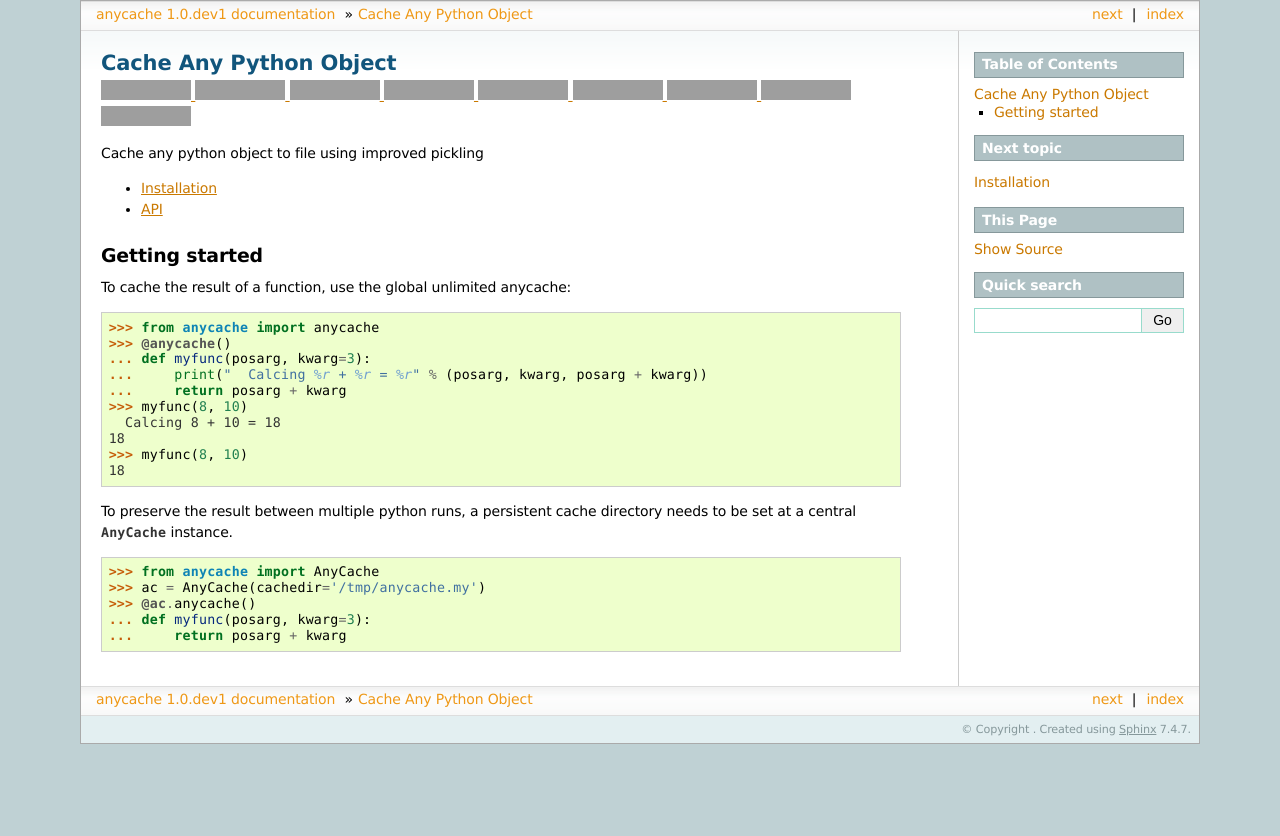
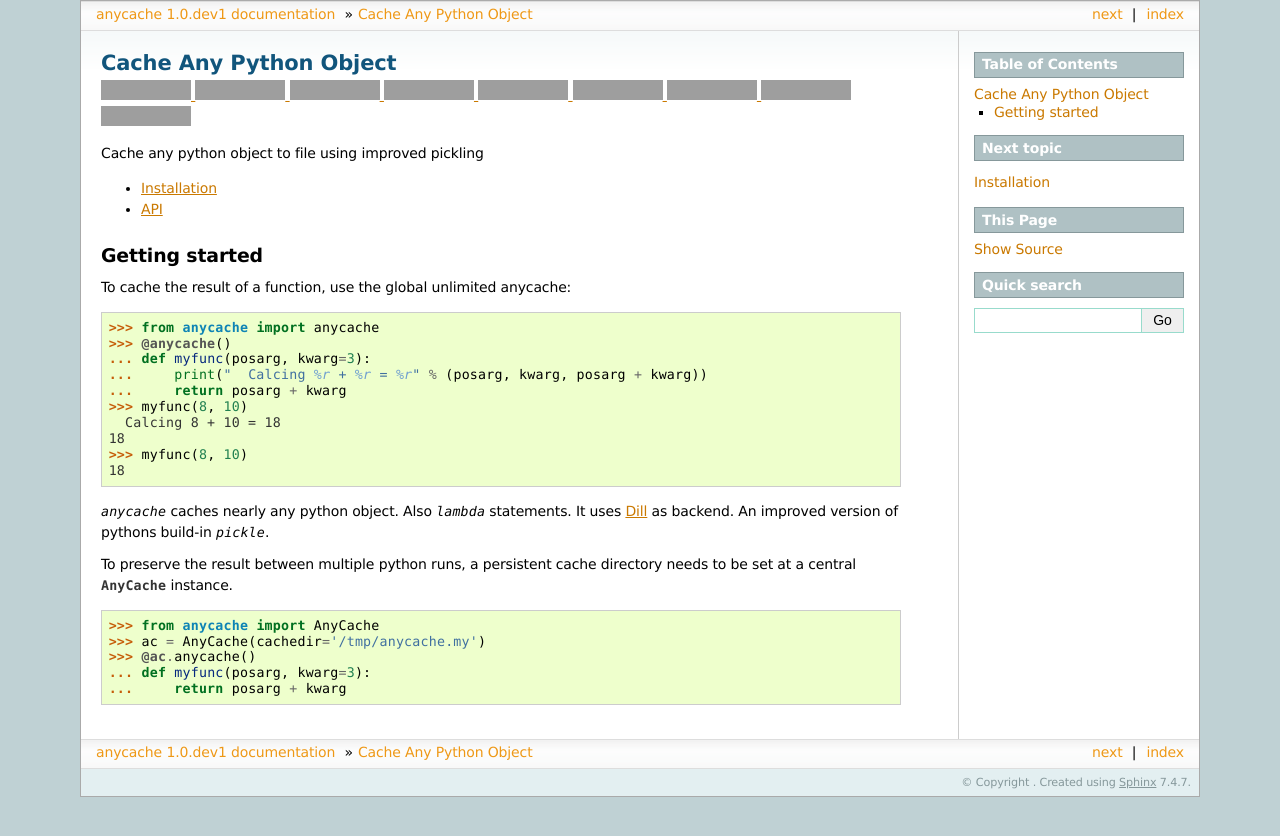
Before and after one commit to c0fec0de/anycache, a Sphinx documentation site: the page built from docs/index.rst, in a window 1280 px wide, cut to the strip 0-836 px from the top of the page. Built offline with Sphinx 7.4.7, drawn with Linux system fonts in a browser that asks for light colours; grey boxes are pictures that could not be loaded.

Commit message:
Add ref to dill.

```diff
--- a/README.rst
+++ b/README.rst
@@ -52,6 +52,9 @@
 >>> myfunc(8, 5)
 13
 
+`anycache` caches nearly any python object. Also `lambda` statements.
+It uses Dill_ as backend. An improved version of pythons build-in `pickle`.
+
 To preserve the result between multiple python runs, a persistent cache
 directory needs to be set at a central `AnyCache` instance.
 
@@ -60,6 +63,8 @@
 >>> @ac.anycache()
 ... def myfunc(posarg, kwarg=3):
 ...     return posarg + kwarg
+
+.. _Dill: https://pypi.python.org/pypi/dill
 
 Installation
 ============
--- a/docs/index.rst
+++ b/docs/index.rst
@@ -57,6 +57,9 @@
 >>> myfunc(8, 10)
 18
 
+`anycache` caches nearly any python object. Also `lambda` statements.
+It uses Dill_ as backend. An improved version of pythons build-in `pickle`.
+
 To preserve the result between multiple python runs, a persistent cache
 directory needs to be set at a central :any:`AnyCache` instance.
 
@@ -65,3 +68,5 @@
 >>> @ac.anycache()
 ... def myfunc(posarg, kwarg=3):
 ...     return posarg + kwarg
+
+.. _Dill: https://pypi.python.org/pypi/dill
```
